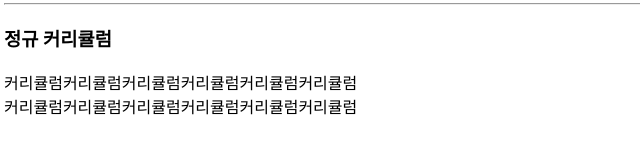
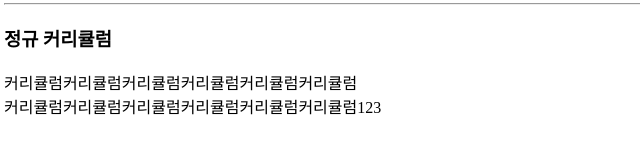
Before and after one commit to tnfla1226/html_css_study, a plain HTML site: page 1. HTML 기초/2. 콘텐츠/3. 문단태그.html in a window 1280 px wide. Shown: the part 311-464 px from the top of the page, 4-644 px from the left. Drawn offline with Linux system fonts and the light colour scheme.

Commit message:
[21.06.07] # 깃 테스트

```diff
--- a/1. HTML 기초/2. 콘텐츠/3. 문단태그.html
+++ b/1. HTML 기초/2. 콘텐츠/3. 문단태그.html
@@ -26,7 +26,7 @@
             <h3>정규 커리큘럼</h3>
             <p>
                 커리큘럼커리큘럼커리큘럼커리큘럼커리큘럼커리큘럼<br>
-                커리큘럼커리큘럼커리큘럼커리큘럼커리큘럼커리큘럼
+                커리큘럼커리큘럼커리큘럼커리큘럼커리큘럼커리큘럼123
         </article>
 
     </section>
```
